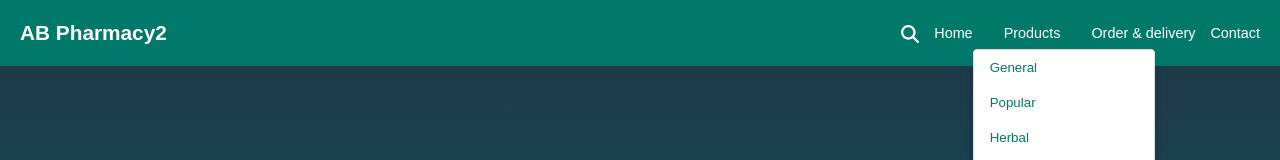
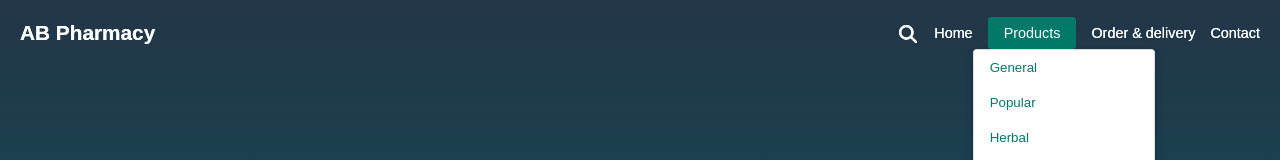
Before and after one commit to dhruba-datta/AB-Pharmacy-React, a React (Create React App) app: page / in a window 1280 px wide. Shown: the top 160 px of the page. Built offline with nearby package versions, Linux system fonts and the light colour scheme; no server answers.

Commit message:
navbar updated

```diff
--- a/src/Navbar.css
+++ b/src/Navbar.css
@@ -3,7 +3,7 @@
   display: flex;
   justify-content: space-between;
   align-items: center;
-  background-color: #00796B;
+  background-color: transparent; /* Initial background color */
   padding: 8px 20px; /* Adjusted padding */
   color: white;
   position: fixed;
@@ -12,8 +12,14 @@
   right: 0;
   z-index: 1000;
   height: 50px; /* Adjusted height */
-  transition: padding 0.3s ease, top 0.3s ease; /* Smooth transition for padding and position changes */
+  transition: background-color 0.3s ease, padding 0.3s ease, top 0.3s ease; /* Smooth transition for background color and other changes */
 }
+
+/* Add a class for the scrolled state */
+.navbar.scrolled {
+  background-color: #08575f; /* Background color when scrolled */
+}
+
 
 /* Branding */
 .navbar-brand {
@@ -106,7 +112,7 @@
   color: white;
   cursor: pointer;
   padding-top: 5px;
-  padding-right: 0px;
+  padding-right: 2px;
   margin-left: 8px; /* Adjusted margin */
 }
 
@@ -181,7 +187,7 @@
 }
 
 .sidebar-toggle {
-  background-color: #00796B;
+  background-color: #00796b00;
   color: white;
   border: none;
   font-size: 1.3em; /* Adjusted font size */
--- a/src/Navbar.js
+++ b/src/Navbar.js
@@ -73,7 +73,7 @@ const Navbar = ({
 
   return (
     <nav className={`navbar ${isScrolled ? "scrolled" : ""}`}>
-      <div className="navbar-brand">AB Pharmacy2</div>
+      <div className="navbar-brand">AB Pharmacy</div>
       <div className="search-container">
         {!isSearchOpen ? (
           <button className="search-icon" onClick={toggleSearch}>
```
